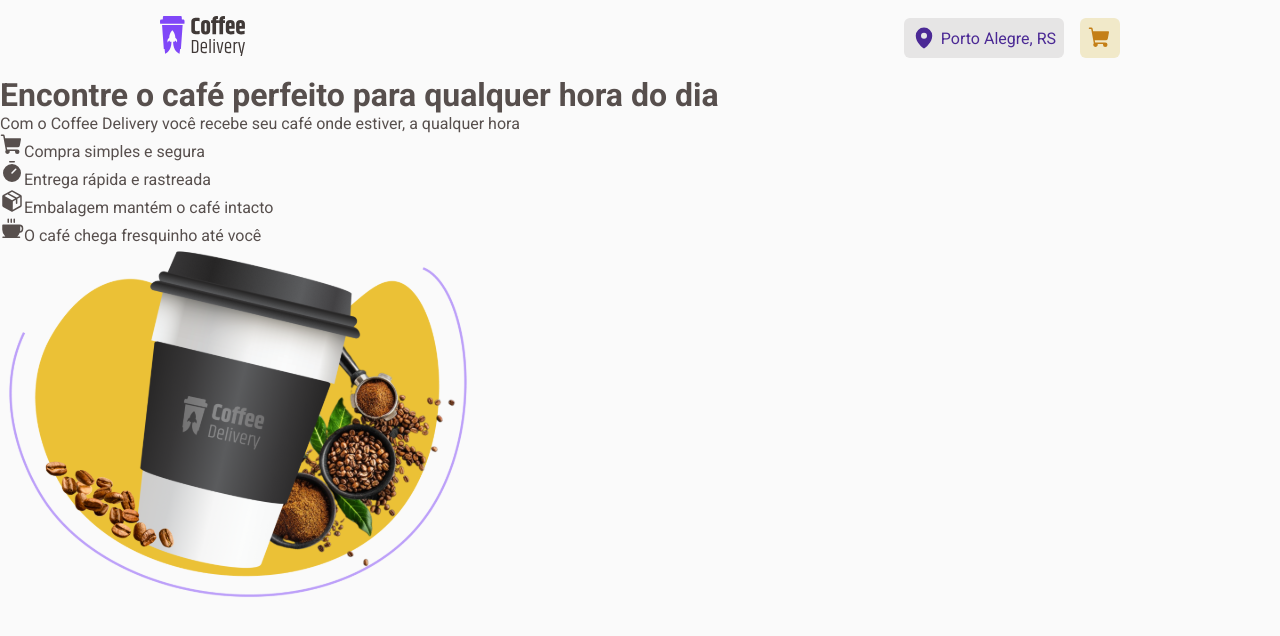
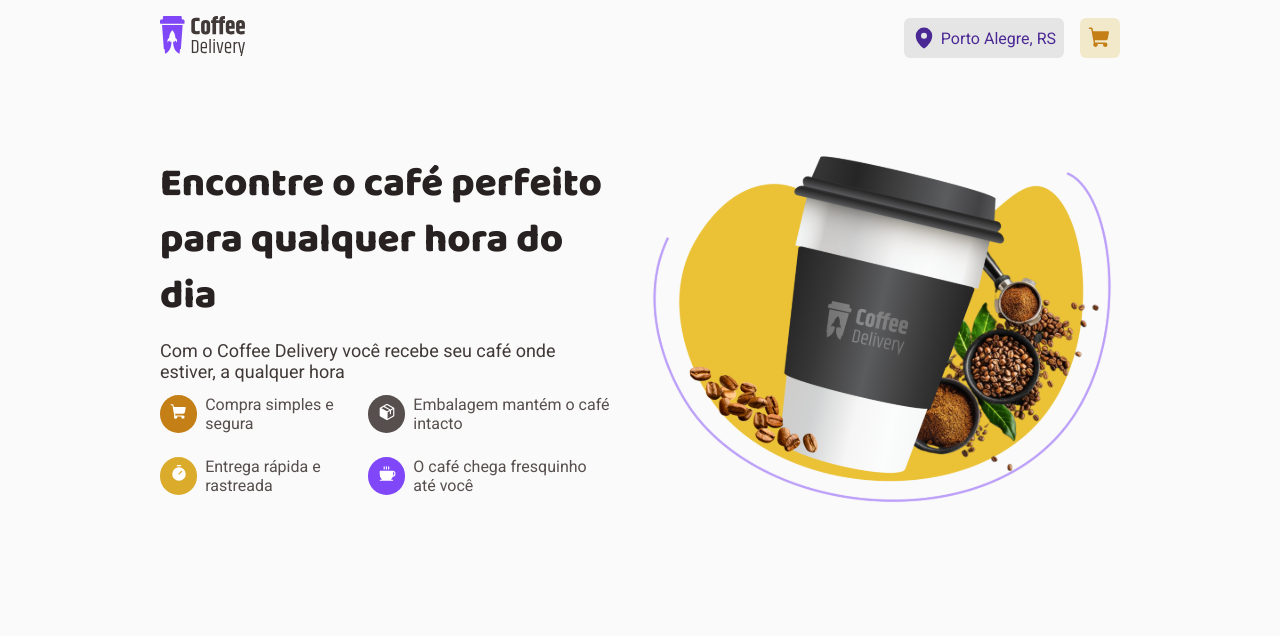
Before and after one commit to lucasivisson/CoffeeDelivery, a React (Vite) app: page / in a window 1280 px wide. Shown: the top 636 px of the page. Built offline with nearby package versions, Linux system fonts and the light colour scheme.

Commit message:
✨ introduce the first step of home page

```diff
--- a/index.html
+++ b/index.html
@@ -11,7 +11,7 @@
       rel="stylesheet"
     />
     <link
-      href="https://fonts.googleapis.com/css2?family=Inter:wght@400;700;900&family=Roboto+Mono:wght@700&family=Roboto:wght@400;700&display=swap"
+      href="https://fonts.googleapis.com/css2?family=Baloo+2:wght@700;800&display=swap"
       rel="stylesheet"
     />
 
--- a/src/components/Header/styles.ts
+++ b/src/components/Header/styles.ts
@@ -25,7 +25,7 @@ export const LocationCheckoutContainer = styled.ul`
     border-radius: 6px;
     display: flex;
     align-items: center;
-    padding: 0.5rem 0.5rem;
+    padding: 0.5rem;
   }
 `
 
--- a/src/pages/Home/index.tsx
+++ b/src/pages/Home/index.tsx
@@ -1,42 +1,60 @@
 import homeImage from '../../assets/homeImage.svg'
-import { HomeContainer } from './style'
+import {
+  HomeContainer,
+  TextBoxContainer,
+  GeneralListContainer,
+  ListContainer,
+  ShoppingCardContainer,
+  TimerContainer,
+  PackageContainer,
+  CoffeeContainer,
+} from './style'
 import { ShoppingCart, Timer, Package, Coffee } from 'phosphor-react'
 
 export function Home() {
   return (
     <HomeContainer>
-      <div>
+      <TextBoxContainer>
         <div>
-          <h1>Encontre o café perfeito para qualquer hora do dia</h1>
+          <p>Encontre o café perfeito para qualquer hora do dia</p>
           <p>
             Com o Coffee Delivery você recebe seu café onde estiver, a qualquer
             hora
           </p>
         </div>
-        <div>
-          <ul>
+        <GeneralListContainer>
+          <ListContainer>
             <li>
-              <ShoppingCart size={24} weight="fill" />
+              <ShoppingCardContainer>
+                <ShoppingCart size={18} weight="fill" />
+              </ShoppingCardContainer>
               Compra simples e segura
             </li>
             <li>
-              <Timer size={24} weight="fill" />
+              <TimerContainer>
+                <Timer size={18} weight="fill" />
+              </TimerContainer>
               Entrega rápida e rastreada
             </li>
-          </ul>
-          <ul>
+          </ListContainer>
+          <ListContainer>
             <li>
-              <Package size={24} weight="fill" />
+              <PackageContainer>
+                <Package size={18} weight="fill" />
+              </PackageContainer>
               Embalagem mantém o café intacto
             </li>
             <li>
-              <Coffee size={24} weight="fill" />O café chega fresquinho até você
+              <CoffeeContainer>
+                <Coffee size={18} weight="fill" />
+              </CoffeeContainer>
+              O café chega fresquinho até você
             </li>
-          </ul>
-        </div>
-      </div>
+          </ListContainer>
+        </GeneralListContainer>
+      </TextBoxContainer>
       <div>
-        <img src={homeImage} />
+        <img src={homeImage} alt="" />
       </div>
     </HomeContainer>
   )
--- a/src/pages/Home/style.ts
+++ b/src/pages/Home/style.ts
@@ -1,5 +1,85 @@
 import styled from 'styled-components'
 
 export const HomeContainer = styled.main`
-  width: 100%;
+  display: flex;
+  align-items: center;
+  justify-content: center;
+  flex-direction: row;
+  margin: 5rem 10rem;
+  gap: 2rem;
+  height: 22rem;
 `
+
+export const TextBoxContainer = styled.div`
+  display: flex;
+  flex-direction: column;
+  height: 100%;
+  justify-content: space-between;
+
+  div {
+    flex: 1;
+  }
+
+  div > p:nth-child(1) {
+    font-family: 'Baloo 2';
+    font-weight: 800;
+    font-size: 2.5rem;
+    line-height: 3.5rem;
+    color: ${(props) => props.theme['base-title']};
+    margin-bottom: 1rem;
+  }
+
+  div > p:nth-child(2) {
+    color: ${(props) => props.theme['base-subtitle']};
+    font-size: 1.125rem;
+  }
+`
+
+export const GeneralListContainer = styled.div`
+  display: flex;
+  align-items: center;
+  justify-content: space-between;
+  gap: 1rem;
+
+  ul {
+    list-style-type: none;
+  }
+`
+
+export const ListContainer = styled.ul`
+  display: flex;
+  flex-direction: column;
+  align-items: flex-start;
+
+  li {
+    display: flex;
+    align-items: center;
+    justify-content: center;
+    gap: 0.5rem;
+  }
+  li:nth-child(2) {
+    margin-top: 1.5rem;
+  }
+
+  li > span {
+    color: ${(props) => props.theme.white};
+    border-radius: 15rem;
+    padding: 0.5rem 0.6rem;
+  }
+`
+
+export const ShoppingCardContainer = styled.span`
+  background: ${(props) => props.theme['yellow-dark']};
+`
+
+export const TimerContainer = styled.span`
+  background: ${(props) => props.theme.yellow};
+`
+
+export const PackageContainer = styled.span`
+  background: ${(props) => props.theme['base-text']};
+`
+
+export const CoffeeContainer = styled.span`
+  background: ${(props) => props.theme.purple};
+`
```
